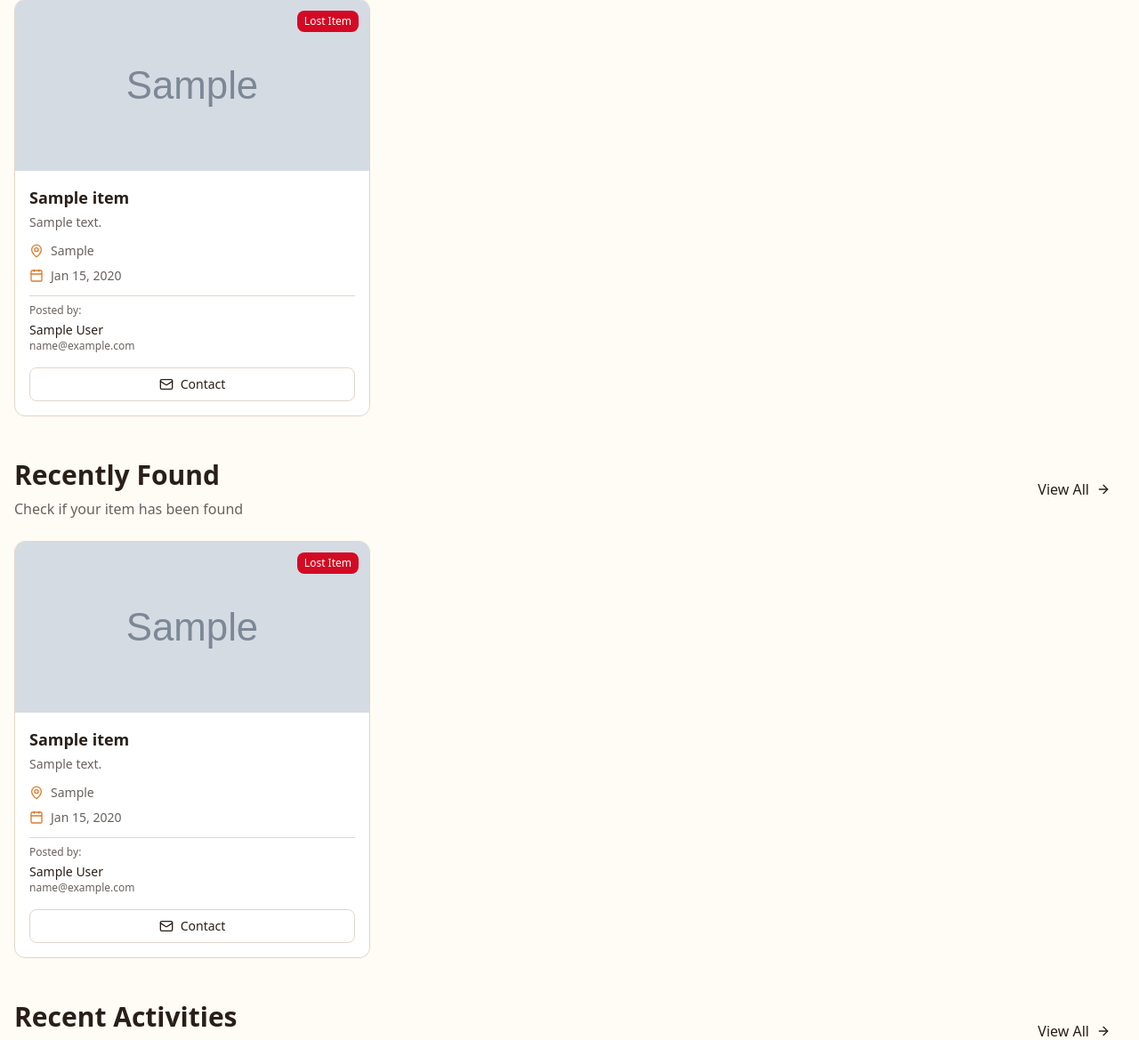
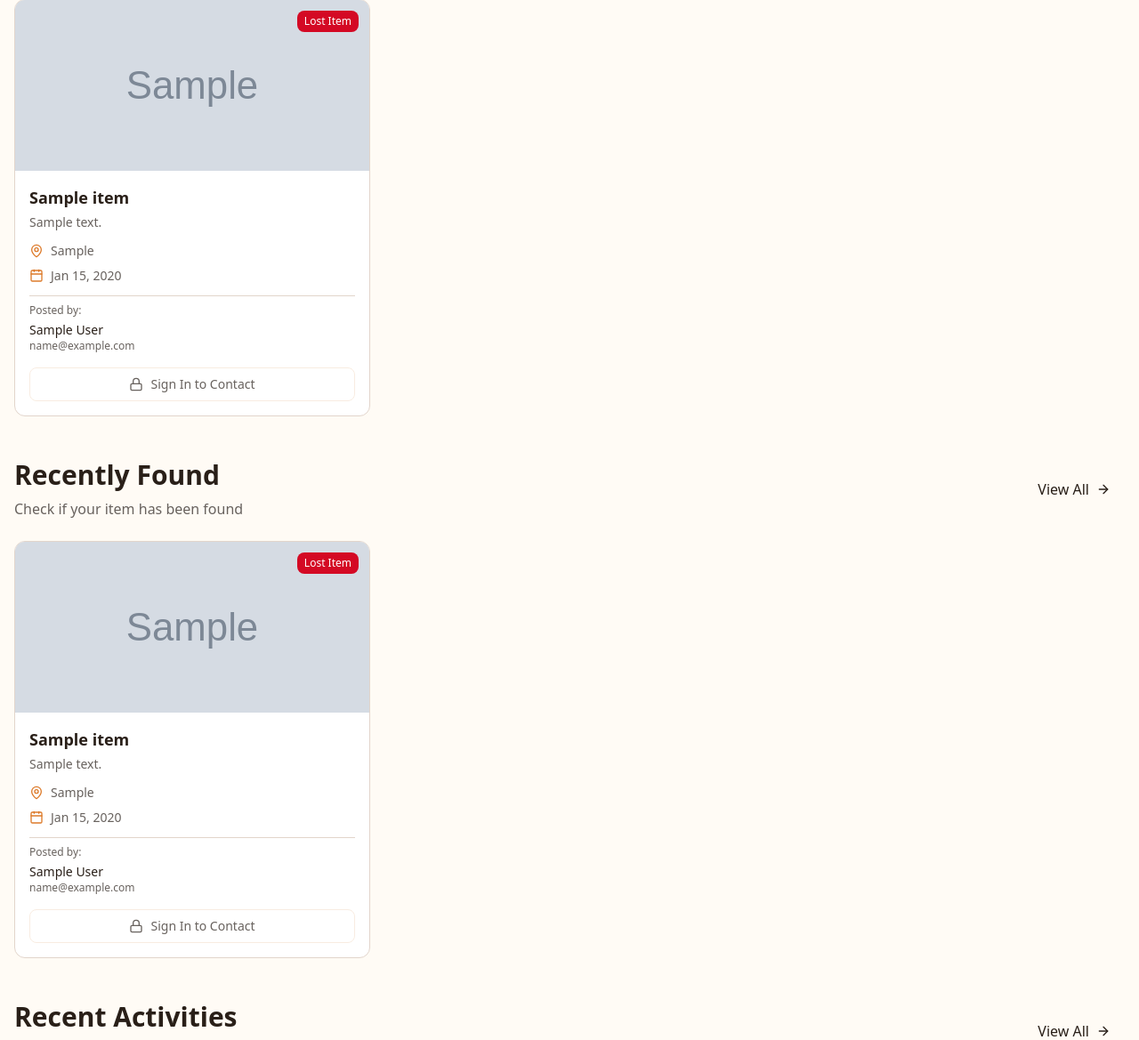
Before and after one commit to Ritvent/Re-return, a Django app: template projectsite/lfapp/templates/lfapp/home.html in a window 1280 px wide. Shown: the part 498-1667 px from the top of the page at 89% size. Run offline with Django 5.2, Linux system fonts and the light colour scheme; the template is opened without the code that fills it: values that come from a table or form of the project are taken from there, others are empty; tables that the repository leaves empty hold one stand-in row (values such as "Sample post"); grey boxes marked "Sample" are stand-in pictures; some libraries are stand-ins or nearby versions.

Commit message:
restrict contact for palsu users for now

```diff
--- a/projectsite/lfapp/templates/lfapp/item_card.html
+++ b/projectsite/lfapp/templates/lfapp/item_card.html
@@ -64,13 +64,21 @@
                 <i data-lucide="pencil" class="h-4 w-4"></i>
                 Edit
             </a>
-        {% elif item.posted_by.email %}
+        {% elif request.user.is_authenticated and request.user.is_psu_user %}
+            {% if item.posted_by.email %}
                 <a href="mailto:{{ item.posted_by.email }}"
                    onclick="handleEmailClick(event, '{{ item.posted_by.email }}')"
                    class="flex items-center justify-center gap-2 w-full px-4 py-2 rounded-md border bg-transparent hover:bg-accent hover:text-accent-foreground transition-all text-sm">
                     <i data-lucide="mail" class="h-4 w-4"></i>
                     Contact
                 </a>
+            {% endif %}
+        {% else %}
+            <button onclick="alert('Only verified PSU users can contact posters. Please sign in with your @psu.palawan.edu.ph account and get verified.')"
+                    class="flex items-center justify-center gap-2 w-full px-4 py-2 rounded-md border border-muted bg-muted/50 text-muted-foreground cursor-not-allowed text-sm">
+                <i data-lucide="lock" class="h-4 w-4"></i>
+                {% if request.user.is_authenticated %}Verification Required{% else %}Sign In to Contact{% endif %}
+            </button>
         {% endif %}
     </div>
 </div>
```
Lines whose indentation alone changed are shown as unchanged.
